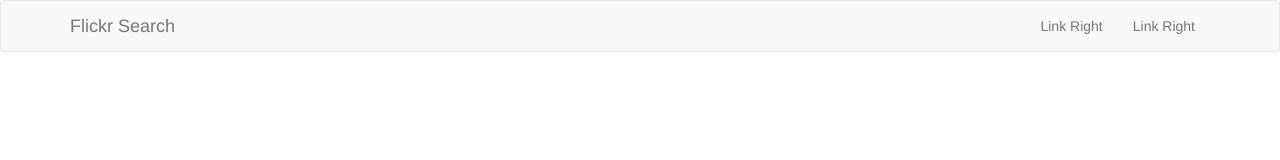
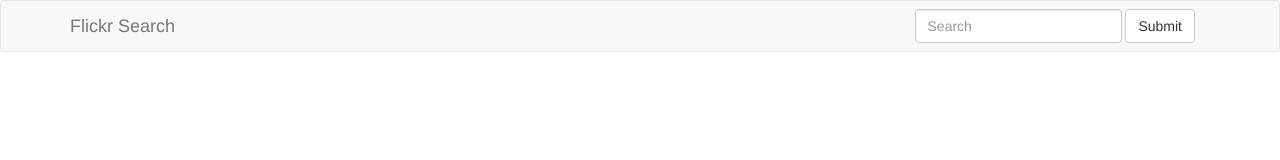
Before and after one commit to mlamont8/React-Flickr-Search, a React (Create React App) app: page / in a window 1280 px wide. Shown: the top 160 px of the page. Built offline with nearby package versions, Linux system fonts and the light colour scheme.

Commit message:
added state to form

```diff
--- a/src/components/header/header.js
+++ b/src/components/header/header.js
@@ -1,8 +1,32 @@
 import React from 'react';
-import { Navbar, Nav ,NavItem, NavDropdown, MenuItem } from 'react-bootstrap';
+import { Navbar, FormGroup, FormControl, Button } from 'react-bootstrap';
 
 
 class Header extends React.Component{
+constructor(props) {
+  super(props);
+  this.state = {
+    value: '',
+    searchTerm: ''
+  };
+  this.handleChange = this.handleChange.bind(this);
+  this.handleSubmit = this.handleSubmit.bind(this);
+}
+
+handleChange(event) {
+  this.setState({
+    value: event.target.value
+  })
+}
+
+handleSubmit(event) {
+  event.preventDefault();
+  this.setState({
+    searchTerm: this.state.value,
+    value: ''
+  })
+}
+
 
   render() {
     return (
@@ -11,13 +35,22 @@ class Header extends React.Component{
             <Navbar.Brand>
               Flickr Search
             </Navbar.Brand>
+          <Navbar.Toggle />
           </Navbar.Header>
+
           <Navbar.Collapse>
-            <Nav pullRight>
-              <NavItem eventKey={1} href="#">Link Right</NavItem>
-              <NavItem eventKey={2} href="#">Link Right</NavItem>
-            </Nav>
+            <Navbar.Form pullRight>
+              <form  onSubmit={this.handleSubmit}>
+                <FormGroup >
+                  <FormControl type="text" placeholder="Search" value={this.state.value} onChange={this.handleChange}/>
+                  {' '}
+                  <Button type="submit">Submit</Button>
+                </FormGroup>
+              </form>
+
+              </Navbar.Form>
           </Navbar.Collapse>
+
         </Navbar>
 
 
```
